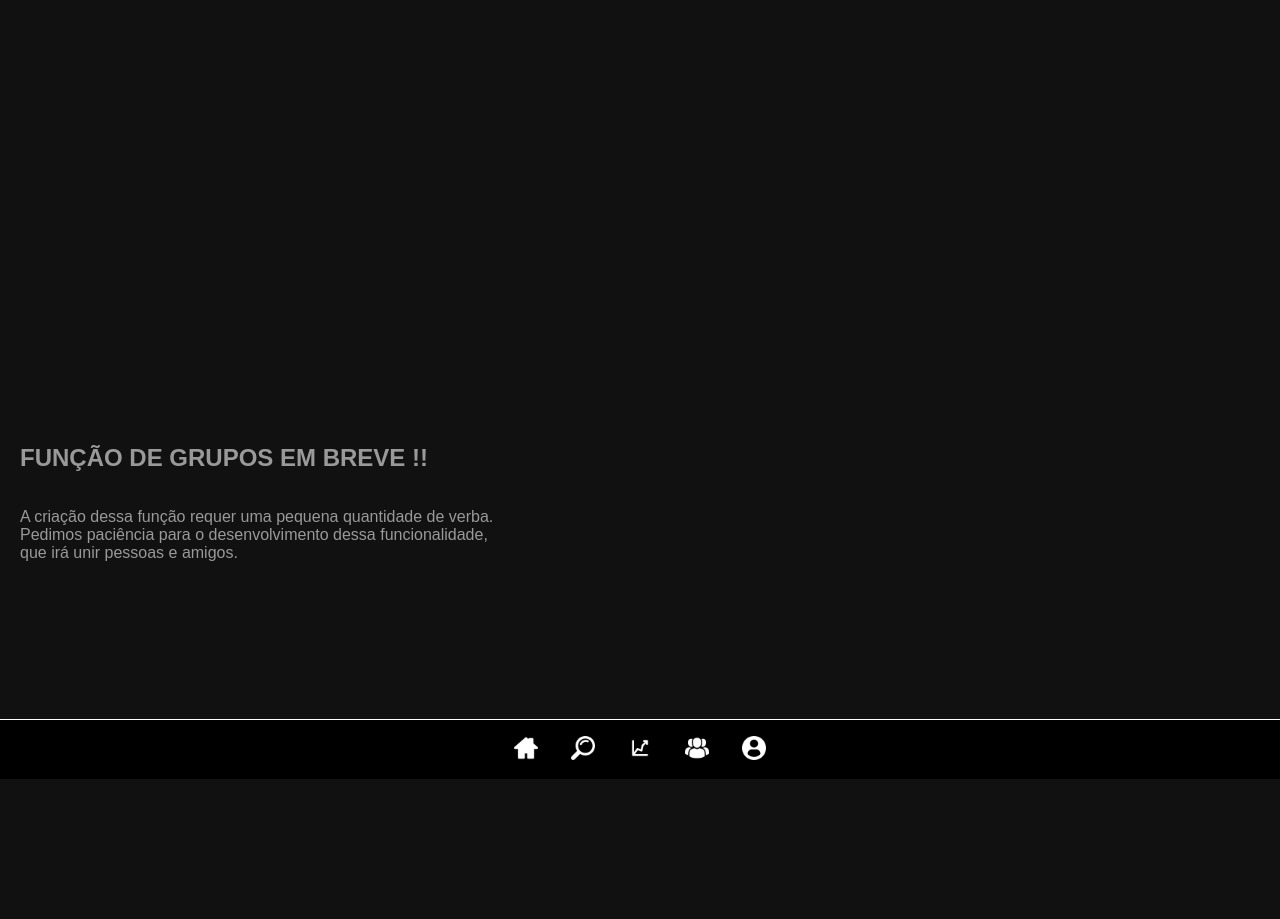
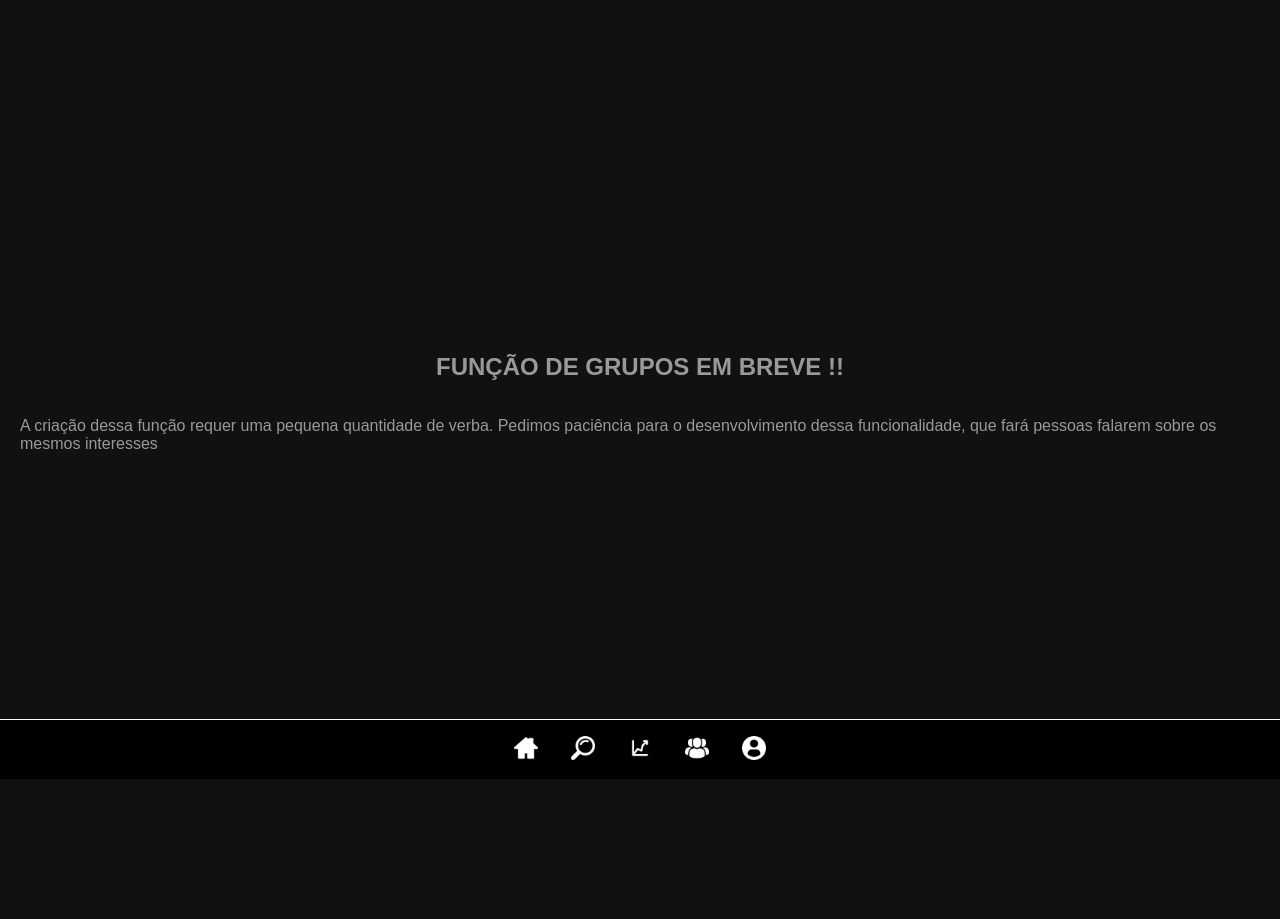
Before and after one commit to Mehranzin/MyOp, a Flask app: page /groups in a window 1280 px wide. Shown: the part 21-940 px from the top of the page. After the commit the page ends 800 px from the top, so only its background shows below. Run offline with Flask 3, Linux system fonts and the light colour scheme.

Commit message:
Modificação nas mensagem de grupos

```diff
--- a/templates/groups.html
+++ b/templates/groups.html
@@ -9,13 +9,13 @@
         font-family: Arial, sans-serif;
         display: flex;
         justify-content: center;
-        align-items: flex-start;
-        padding-top: 100px;
+        align-items: center;
         height: 100vh;
         margin: 0;
         background: #000;
         color: #fff;
         flex-direction: column;
+        padding-top: 0;
       }
     </style>
         <link
@@ -26,9 +26,9 @@
   <body>
     <h2>FUNÇÃO DE GRUPOS EM BREVE !!</h2>
       <p>
-        A criação dessa função requer uma pequena quantidade de verba.<br>
-        Pedimos paciência para o desenvolvimento dessa funcionalidade,<br>
-        que irá unir pessoas e amigos.
+        A criação dessa função requer uma pequena quantidade de verba.
+        Pedimos paciência para o desenvolvimento dessa funcionalidade,
+        que fará pessoas falarem sobre os mesmos interesses
       </p>
     <footer class="nav-footer">
       <nav>
```
